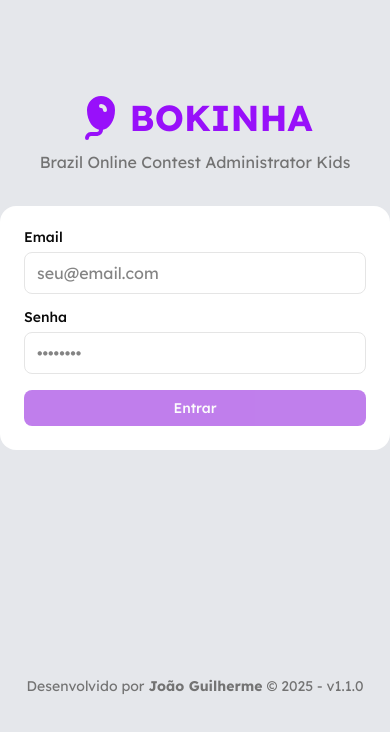
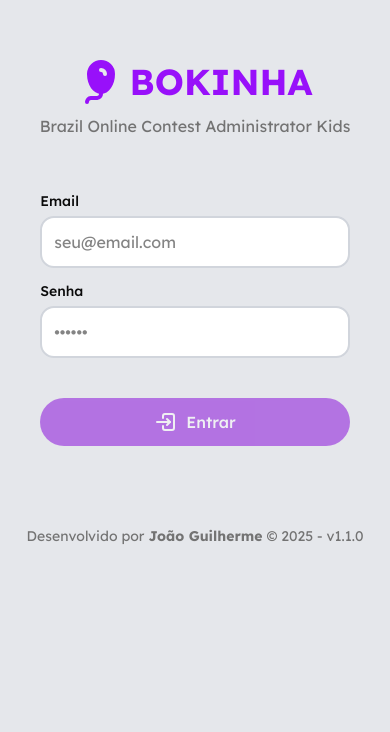
Before and after one commit to guilhermecoding/bokinha, a Next.js app: page /login in a window 390 px wide. Shown: the part 108-840 px from the top of the page. Built offline with nearby package versions, Linux system fonts and the light colour scheme.

Commit message:
:sparkles: feat: Implementação nova página de login.

```diff
--- a/src/app/(public)/login/layout.tsx
+++ b/src/app/(public)/login/layout.tsx
@@ -1,7 +1,7 @@
 import type { Metadata } from 'next';
 
 export const metadata: Metadata = {
-  title: 'Login',
+  title: 'Entrar',
 };
 
 export default function LoginLayout({
--- a/src/app/(public)/login/page.tsx
+++ b/src/app/(public)/login/page.tsx
@@ -20,6 +20,9 @@ import { signIn } from 'next-auth/react';
 import { useRouter } from 'next/navigation';
 import { Spinner } from '@/components/ui/spinner';
 import { Role } from '../../../../generated/prisma/enums';
+import Image from 'next/image';
+import { IconLogin2 } from '@tabler/icons-react';
+import Footer from '@/components/Footer';
 
 // ---------------------
 // VALIDATION
@@ -92,8 +95,21 @@ export default function LoginPage() {
   // UI
   // ---------------------
   return (
-    <Page className="h-[90vh]">
-      <Section className="w-full h-full flex flex-col justify-center items-center gap-8">
+    <Page className="h-screen flex flex-col lg:flex-row">
+      <Section className="overflow-hidden sm:w-full h-1/3 lg:h-full hidden sm:flex justify-center">
+        <div className="relative pt-10 w-full h-full">
+          <Image
+            src="/thunb-login.webp"
+            alt="Thumbnail da página de login"
+            fill
+            className="object-cover object-[60%_30%]"
+            priority
+          />
+        </div>
+      </Section>
+
+
+      <Section className="h-full flex flex-col justify-center items-center gap-8">
         <div className='w-full flex flex-col items-center gap-2'>
           <Logo />
           <h2 className='text-muted-foreground'>
@@ -105,7 +121,7 @@ export default function LoginPage() {
           <Form {...form}>
             <form
               onSubmit={form.handleSubmit(onSubmit)}
-              className="space-y-4 bg-card p-6 rounded-2xl"
+              className="space-y-4 p-6 rounded-2xl"
             >
               {/* EMAIL */}
               <FormField
@@ -119,7 +135,7 @@ export default function LoginPage() {
                         {...field}
                         type="email"
                         placeholder="seu@email.com"
-                        className="w-full rounded-md border px-3 py-2"
+                        className="w-full rounded-xl bg-card border-2 border-gray-300 px-3 py-3"
                       />
                     </FormControl>
                     <FormMessage />
@@ -138,8 +154,8 @@ export default function LoginPage() {
                       <input
                         {...field}
                         type="password"
-                        placeholder="••••••••"
-                        className="w-full rounded-md border px-3 py-2"
+                        placeholder="••••••"
+                        className="w-full rounded-xl bg-card border-2 border-gray-300 px-3 py-3"
                       />
                     </FormControl>
                     <FormMessage />
@@ -148,10 +164,10 @@ export default function LoginPage() {
               />
 
               {/* BOTÃO */}
-              <div className="flex justify-end">
+              <div className="flex mt-10 justify-end">
                 <Button
                   type="submit"
-                  className='w-full bg-purple-700 hover:bg-purple-800 cursor-pointer'
+                  className='w-full py-6 rounded-full text-base bg-purple-700 hover:bg-purple-800 cursor-pointer'
                   disabled={!form.formState.isValid || loading}
                   aria-busy={loading}
                 >
@@ -161,7 +177,10 @@ export default function LoginPage() {
                       Entrando...
                     </span>
                   ) : (
-                    'Entrar'
+                    <span className="inline-flex gap-2 items-center">
+                      <IconLogin2 />
+                      Entrar
+                    </span>
                   )}
                 </Button>
               </div>
@@ -169,6 +188,8 @@ export default function LoginPage() {
             </form>
           </Form>
         </div>
+
+        <Footer />
       </Section>
     </Page>
   );
--- a/src/app/globals.css
+++ b/src/app/globals.css
@@ -110,6 +110,12 @@
   --sidebar-ring: oklch(0.556 0 0);
 }
 
+img {
+  user-select: none;
+  pointer-events: none;
+}
+
+
 @layer base {
   * {
     @apply border-border outline-ring/50;
--- a/src/app/layout.tsx
+++ b/src/app/layout.tsx
@@ -43,9 +43,9 @@ export default function RootLayout({
         <body className='bg-gray-200'>
            <Providers>
             {children}
-            <footer className='w-full my-6 flex justify-center'>
+            {/* <footer className='w-full my-6 flex justify-center'>
               <span className='text-sm text-muted-foreground'>Desenvolvido por <strong>João Guilherme</strong> &copy; {new Date().getFullYear()} - v1.1.0</span>
-            </footer>
+            </footer> */}
            </Providers>
         </body>
       </html>
--- /dev/null
+++ b/src/components/Footer.tsx
@@ -0,0 +1,7 @@
+export default function Footer() {
+  return (
+    <footer className='w-full my-6 flex justify-center'>
+        <span className='text-sm text-muted-foreground'>Desenvolvido por <strong>João Guilherme</strong> &copy; {new Date().getFullYear()} - v1.1.0</span>
+    </footer>
+  );
+}
--- a/src/proxy.ts
+++ b/src/proxy.ts
@@ -53,6 +53,6 @@ export async function proxy(req: NextRequest) {
 
 export const config = {
   matcher: [
-    '/((?!api|_next/static|_next/image|favicon.ico).*)',
+    '/((?!api|_next/static|_next/image|favicon.ico|.*\\.(?:svg|png|jpg|jpeg|webp)$).*)',
   ],
 };
```
Also changed, not shown: 1 other file (tests, documents, lock files or other folders).
